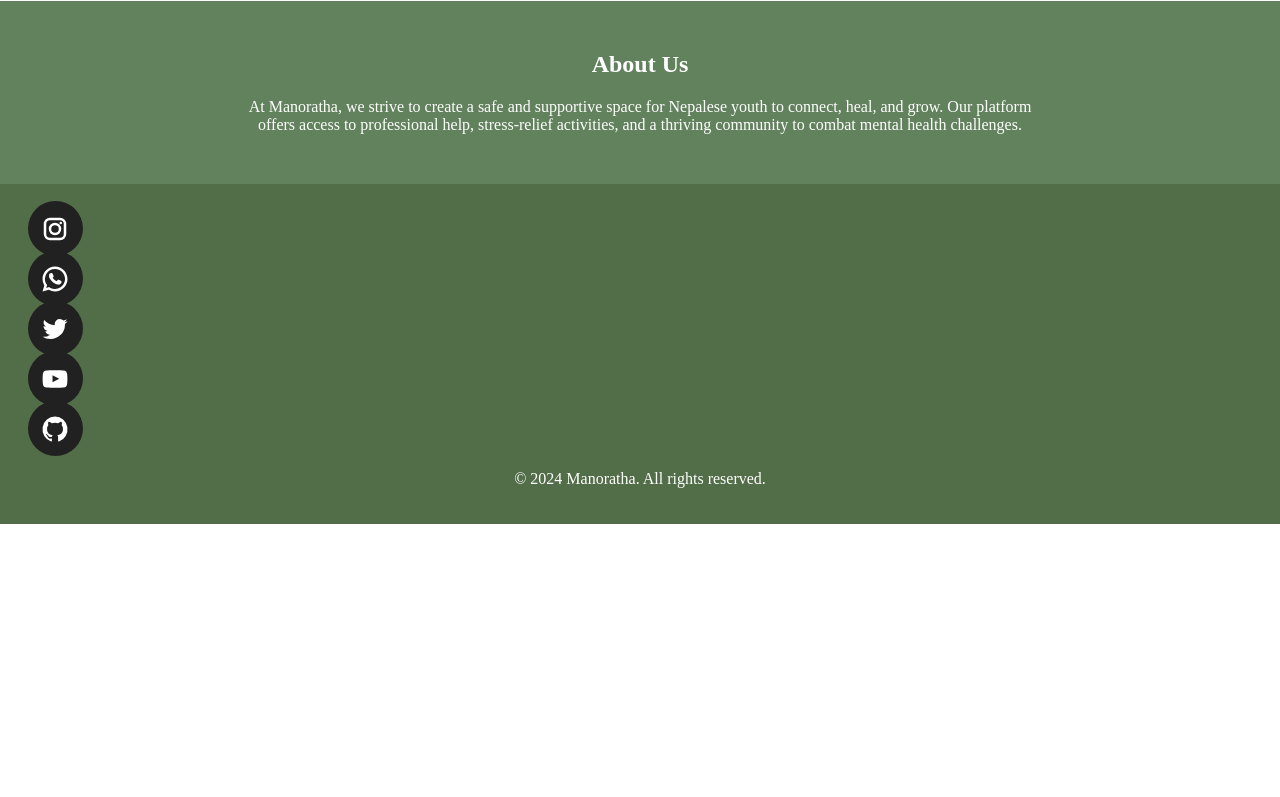
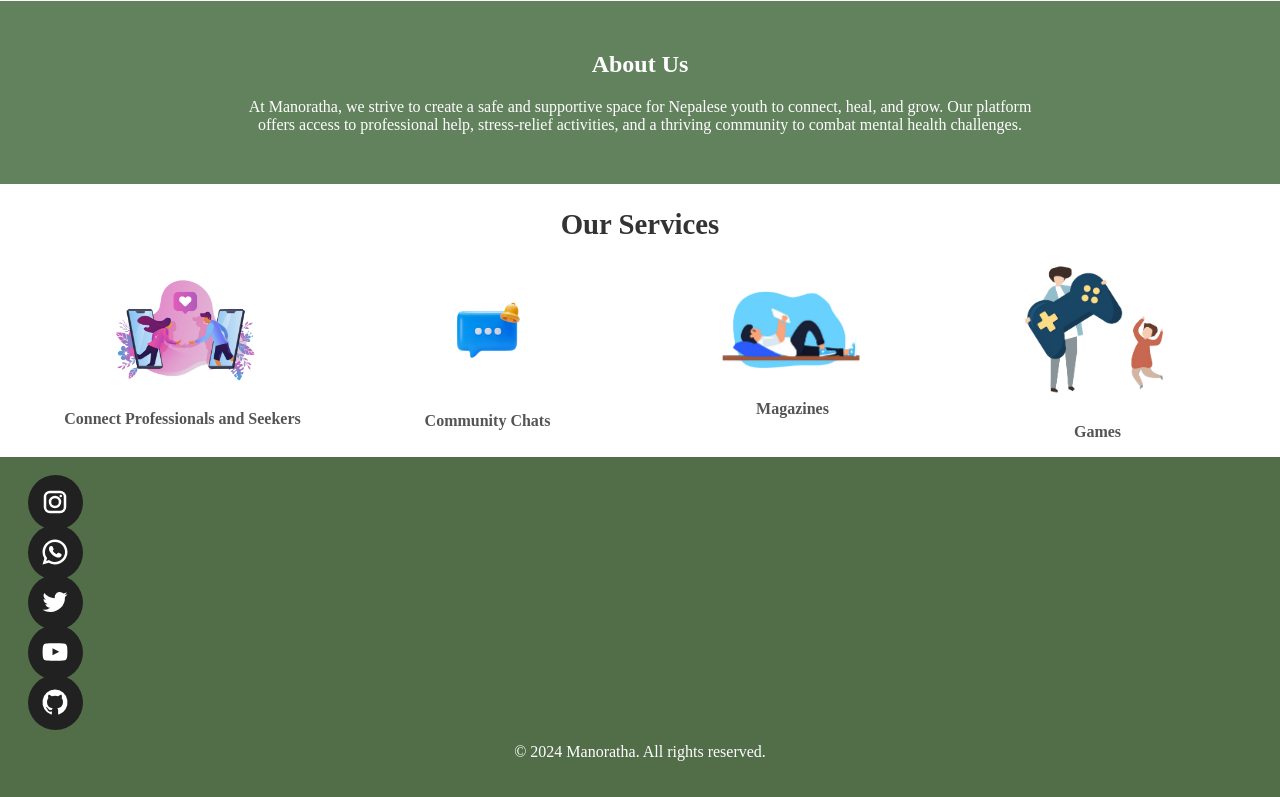
Before and after one commit to adhikari-arpan/OrbitHacks2024_Iterators, a PHP site: page / in a window 1280 px wide. Shown: the part 899-1696 px from the top of the page. Before the commit the page ends 1423 px from the top, so only its background shows below. Run offline with PHP 8.4, Linux system fonts and the light colour scheme; some web fonts are replaced.

Commit message:
Services section

```diff
--- a/index.html
+++ b/index.html
@@ -19,7 +19,7 @@
             <li><a href="#" class="nav-item">Connect to Professionals</a></li>
             <li><a href="./games/index.html" class="nav-item">Games</a></li>
             <li><a href="./Face_detection_by_abishek/index.html" class="nav-item">Detect Emotion with AI</a></li>
-            <li><a href="#" class="nav-item">Community</a></li>
+            <li><a href="/Chat_system/index.html" class="nav-item">Community</a></li>
             <li><a href="./Magazine/index.html" class="nav-item">Magazines</a></li>
             <li><a href="./login/login.html" class="nav-item">Get In</a></li>
         </ul>
@@ -42,6 +42,29 @@
         <p>
             At Manoratha, we strive to create a safe and supportive space for Nepalese youth to connect, heal, and grow. Our platform offers access to professional help, stress-relief activities, and a thriving community to combat mental health challenges.
         </p>
+    </section>
+
+    <!-- Our Services Section -->
+    <section id="services" class="services-section">
+      <h2 id="servicesTopText">Our Services</h2>
+      <div class="services">
+        <div class="service">
+          <img src="/Images/connect.png" alt="Counseling Picture" />
+          <p>Connect Professionals and Seekers</p>
+        </div>
+        <div class="service">
+          <img src="/Images/chat.png" alt="Service 2" />
+          <p>Community Chats</p>
+        </div>
+        <div class="service">
+          <img src="/Images/read.png" alt="Service 3" />
+          <p>Magazines</p>
+        </div>
+        <div class="service">
+          <img src="/Images/games.png" alt="Service 4" />
+          <p>Games</p>
+        </div>
+      </div>
     </section>
 
     <!-- Footer -->
--- a/script.js
+++ b/script.js
@@ -0,0 +1,6 @@
+document.addEventListener('DOMContentLoaded', () => {
+    const services = document.querySelectorAll('.service');
+    services.forEach(service => {
+      service.classList.add('animate');
+    });
+  });
--- a/styles.css
+++ b/styles.css
@@ -151,6 +151,49 @@
   margin: auto;
 }
 
+/* Services Section */
+#servicesTopText {
+  font-size: 1.8rem;
+  font-weight: bold;
+  text-align: center;
+  margin-bottom: 20px;
+  color: #333; /* Optional: Adjust color if needed */
+}
+
+.services {
+  display: grid;
+  grid-template-columns: repeat(4, 1fr); /* Four equal-width columns */
+  gap: 20px; /* Add consistent spacing between items */
+  justify-content: center;
+  align-items: center;
+  max-width: 1200px; /* Ensure enough width for all items */
+  margin: 0 auto;
+  text-align: center; /* Ensure text alignment within the grid */
+}
+
+.service {
+  display: flex;
+  flex-direction: column; /* Stack the image and text vertically */
+  align-items: center; /* Center align both image and text */
+  justify-content: center;
+}
+
+.service img {
+  width: 150px; /* Adjust image size */
+  margin-bottom: 10px; /* Add spacing between the image and text */
+  transition: transform 0.5s ease-in-out;
+}
+
+.service img:hover {
+  transform: scale(1.1); /* Slight zoom effect on hover */
+}
+
+.service p {
+  font-size: 1rem;
+  font-weight: bold;
+  color: #555; /* Adjust text color */
+}
+
 /* Footer */
 .footer {
   padding: 20px;
```
Also changed, not shown: Images/chat.png (added), Images/connect.png (added), Images/games.png (added), Images/read.png (added).
